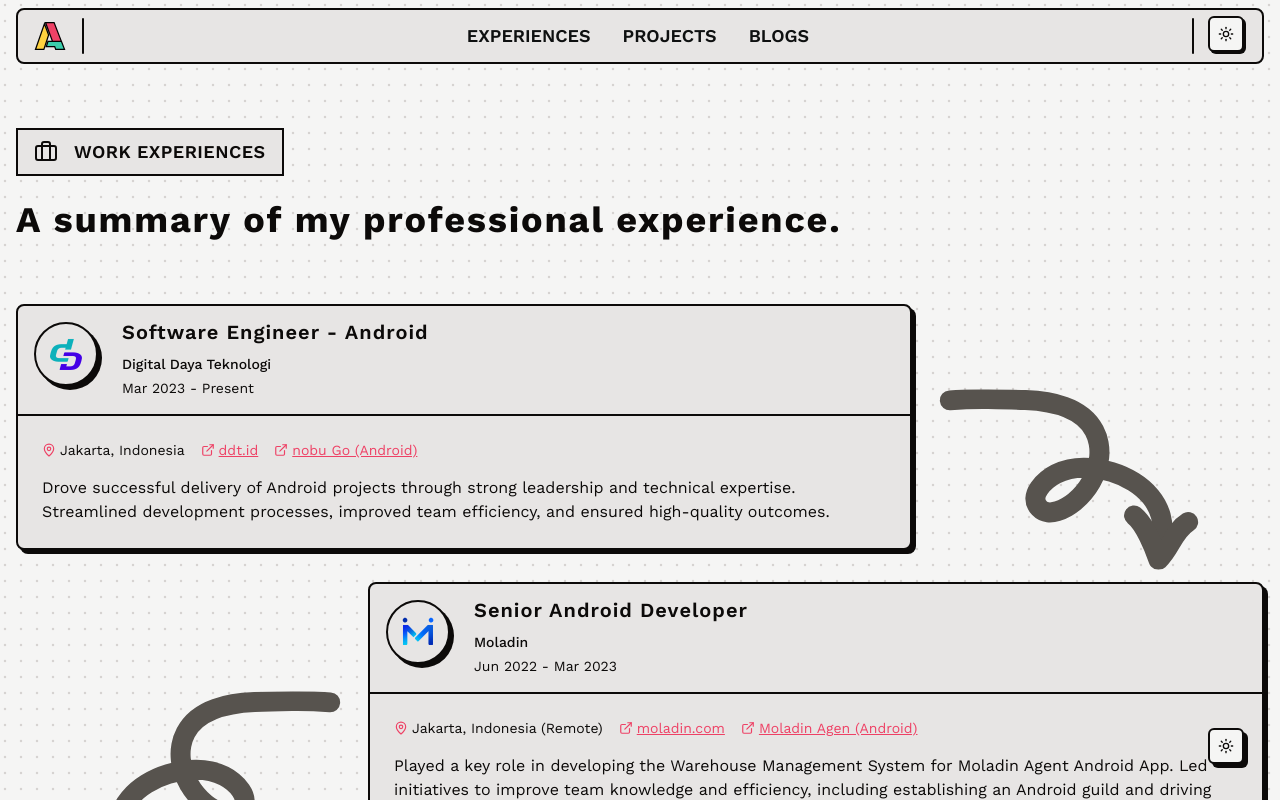
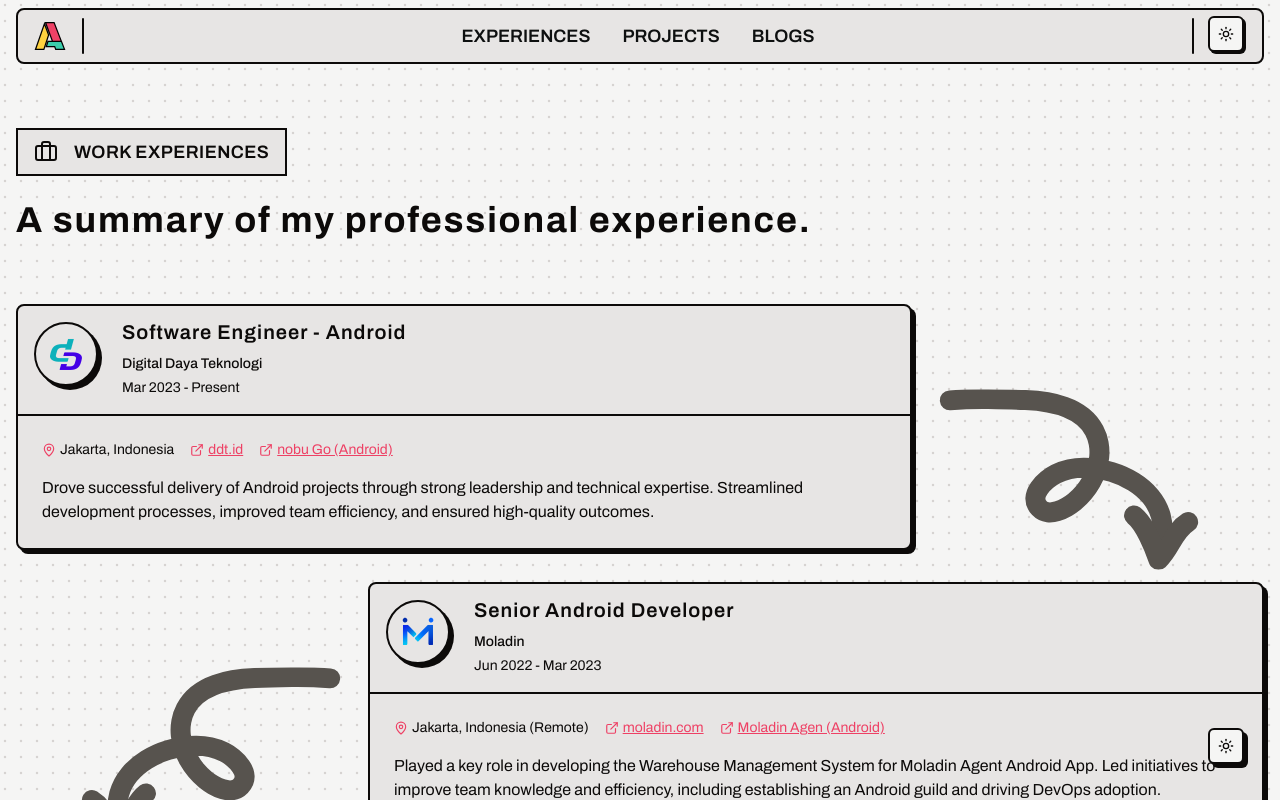
Before and after one commit to amalhanaja/webpage, a Next.js app: page /experiences in a window 1280 px wide. Shown: the top 800 px of the page. Built offline with nearby package versions, Linux system fonts and the light colour scheme.

Commit message:
feat: change font

```diff
--- a/src/app/blogs/[slug]/page.css
+++ b/src/app/blogs/[slug]/page.css
@@ -36,6 +36,12 @@
         @apply underline hover:text-primary duration-200 transition-all;
     }
 
+    code {
+        @apply font-mono;
+    }
+    :not(pre) > code {
+        @apply bg-stone-800 px-2 rounded-md text-white
+    }
     pre {
         @apply mt-6 mb-12 p-6 bg-stone-800 border-2 shadow-xl rounded-xl text-white;
         overflow: scroll;
--- a/src/app/layout.tsx
+++ b/src/app/layout.tsx
@@ -1,24 +1,32 @@
-import type { Metadata } from 'next';
-import { Work_Sans } from 'next/font/google';
+import type {Metadata} from 'next';
+import {Archivo, Archivo_Black, Space_Mono, Work_Sans} from 'next/font/google';
 import './globals.css';
-import { Nav } from '@/components/blocks/nav';
-import { ThemeToggle } from '@/components/theme-toggle';
-import { ThemeProvider } from '@/components/theme-provider';
-import { cn } from '@/lib/utils';
-import { CanvasCursor } from '@/components/canvas-cursor';
-import { Footer } from '@/components/blocks/footer';
+import {Nav} from '@/components/blocks/nav';
+import {ThemeToggle} from '@/components/theme-toggle';
+import {ThemeProvider} from '@/components/theme-provider';
+import {cn} from '@/lib/utils';
+import {CanvasCursor} from '@/components/canvas-cursor';
+import {Footer} from '@/components/blocks/footer';
 
-const workSans = Work_Sans({
-	variable: '--font-work-sans',
+const archivo = Archivo({
+    variable: '--font-archivo',
     subsets: ['latin'],
 });
+
+const spaceMono = Space_Mono({
+    weight: ['400', '700'],
+    subsets: ['latin'],
+    display: 'swap',
+    variable: '--font-space-mono'
+})
 
 export const metadata: Metadata = {
     title: 'Create Next App',
     description: 'Generated by create next app'
 };
 
-export default function RootLayout({
+export default function RootLayout(
+    {
         children
     }: Readonly<{
         children: React.ReactNode;
@@ -27,17 +35,17 @@
         <html lang="en" suppressHydrationWarning>
         <body
             className={cn(
-				`${workSans.variable} antialiased font-sans`
+                `${archivo.variable} ${spaceMono.variable} antialiased font-sans`
             )}
         >
         <ThemeProvider attribute="class">
-			<CanvasCursor />
-			<Nav />
+            <CanvasCursor/>
+            <Nav/>
             <main>
                 {children}
             </main>
-			<ThemeToggle className="fixed bottom-8 right-8 z-20" />
-			<Footer />
+            <ThemeToggle className="fixed bottom-8 right-8 z-20"/>
+            <Footer/>
         </ThemeProvider>
         </body>
         </html>
--- a/tailwind.config.ts
+++ b/tailwind.config.ts
@@ -93,7 +93,10 @@
             },
             fontFamily: {
                 sans: [
-                    'var(--font-work-sans)'
+                    'var(--font-archivo)'
+                ],
+                mono: [
+                    'var(--font-space-mono)'
                 ]
             },
             keyframes: {
```
Lines whose indentation alone changed are shown as unchanged.
